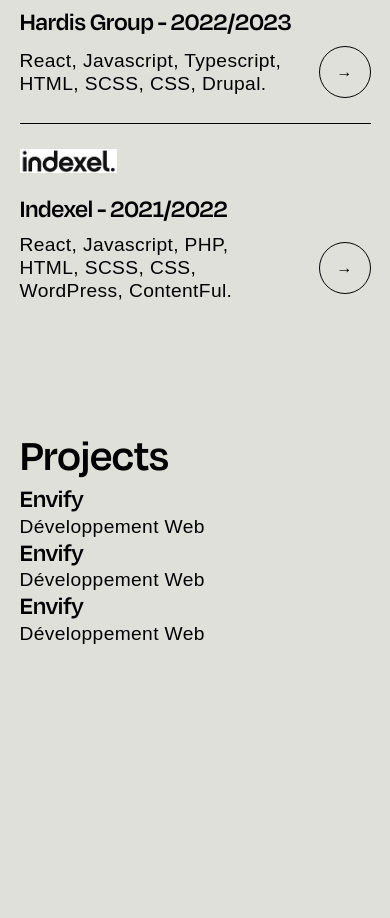
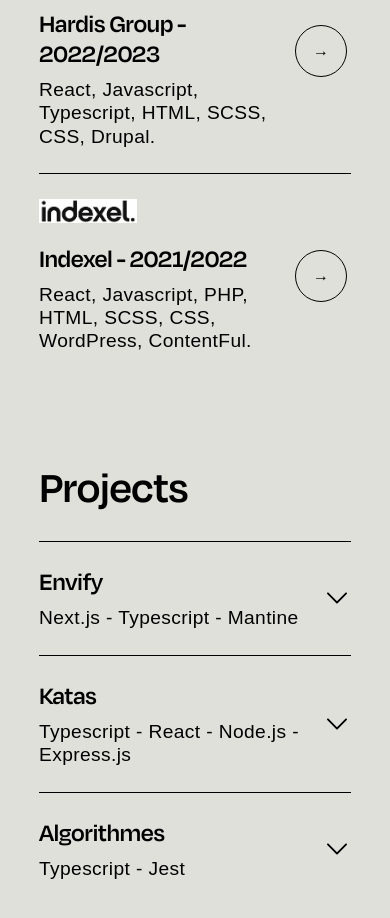
Before and after one commit to Julien-FRA/portfolio, a Next.js app: page / in a window 390 px wide. Shown: the part 1080-1998 px from the top of the page. Before the commit the page ends 1809 px from the top, so only its background shows below. Built offline with nearby package versions, Linux system fonts and the light colour scheme; a web font is replaced by a local one.

Commit message:
add project block

```diff
--- a/src/app/page.tsx
+++ b/src/app/page.tsx
@@ -36,7 +36,45 @@
           },
         ]}
       />
-      <List />
+      <List
+        title={"Projects"}
+        items={[
+          {
+            subtitle: "Envify",
+            caption: "Next.js - Typescript - Mantine",
+            content: `Application Saas qui a pour objectif la configuration
+                d’instances cloud. Développement de la partie front-end en
+                Next.js. Utilisation de fetch et react-query pour nos différents
+                appels API. NextAuth pour la gestion de l’authentification.
+                Implémentation de Typescript pour le typage des variables,
+                constantes, props... Mantine pour la partie UI de l’application.
+                Hooks personnalisés pour la gestion des formulaires. Mise en
+                place de tests avec Jest. Création et test des composants avec
+                Storybook.`,
+            href: "/",
+          },
+          {
+            subtitle: "Katas",
+            caption: "Typescript - React - Node.js - Express.js",
+            content: `Création de sites e-commerce et blog. Développement avec
+                Node.js, Typescript et Express.js pour la partie back-end.
+                Architecture MVC. JSON Web Token pour la gestion de
+                l’authentification. Développement avec React et Typescript pour
+                la partie front-end. Utilisation de fetch. Routing avec
+                react-router-dom. Gestion des formulaires avec react-hook-form.`,
+            href: "/",
+          },
+          {
+            subtitle: "Algorithmes",
+            caption: "Typescript - Jest",
+            content: `Résolution de plusieurs algorithmes sur Leetcode avec
+                Typescript. Utilisation des boucles for, while, map()...
+                Conditions if et else... Implémentation de Jest pour tester les
+                algorithmes.`,
+            href: "/",
+          },
+        ]}
+      />
     </>
   );
 }
--- a/src/components/Block/Block.module.scss
+++ b/src/components/Block/Block.module.scss
@@ -12,8 +12,11 @@
   .wrapper {
     max-width: 1600px;
     margin: auto;
-    padding: 0 5vw;
-    width: calc(100vw - 10vw);
+    width: 90vw;
+
+    @media (max-width: 768px) {
+      width: 80vw;
+    }
 
     .blockTitle {
       margin-bottom: 3vh;
@@ -32,6 +35,7 @@
         width: 100%;
         border-top: 1px solid colors.$black;
         padding: 3vh 0;
+        position: relative;
 
         figure {
           width: 25vw;
@@ -49,6 +53,11 @@
         h3 {
           width: 100%;
           margin-bottom: 1vh;
+
+          @media (max-width: 768px) {
+            width: 75%;
+            margin-right: 2vw;
+          }
         }
 
         p {
@@ -57,7 +66,8 @@
         }
 
         a {
-          position: relative;
+          position: absolute;
+          right: 1vw;
           width: 50px;
           height: 50px;
           border: 1px solid colors.$black;
--- a/src/components/Hero/Hero.module.scss
+++ b/src/components/Hero/Hero.module.scss
@@ -5,22 +5,21 @@
   display: flex;
   flex-direction: column;
   align-items: center;
-  min-height: calc(100vh - (10vh + 4px));
+  min-height: calc(100vh - (10vh + 2px));
   border-bottom: 2px solid colors.$black;
 
   @media (min-width: 768px) {
     justify-content: center;
-    min-height: calc(100vh - (6vh + 4px));
+    min-height: calc(100vh - (6vh + 2px));
   }
 
   .wrapper {
     margin: auto;
     max-width: 1600px;
-    padding: 20vh 5vw 10vh;
-    width: calc(100vw - 10vw);
+    width: 90vw;
 
-    @media (min-width: 768px) {
-      padding: 10vh 5vw;
+    @media (max-width: 768px) {
+      width: 80vw;
     }
 
     .heroLocation {
--- a/src/components/List/List.module.scss
+++ b/src/components/List/List.module.scss
@@ -1,3 +1,5 @@
+@use "../../styles/colors.scss";
+
 .list {
   margin-top: 10vh;
   margin-bottom: 10vh;
@@ -5,7 +7,83 @@
   .wrapper {
     max-width: 1600px;
     margin: auto;
-    padding: 0 5vw;
-    width: calc(100vw - 10vw);
+    width: 90vw;
+
+    @media (max-width: 768px) {
+      width: 80vw;
+    }
+
+    .ListTitle {
+      margin-bottom: 3vh;
+    }
+
+    ul {
+      .item {
+        position: relative;
+        border-top: 1px solid #000;
+        padding: 3vh 0;
+
+        input {
+          position: absolute;
+          opacity: 0;
+          z-index: -1;
+        }
+
+        .label {
+          position: relative;
+          z-index: 200;
+          cursor: pointer;
+
+          h3 {
+            margin-bottom: 1vh;
+            padding-right: 25px;
+          }
+
+          p {
+            padding-right: 30px;
+          }
+
+          span {
+            content: url("../../assets/images/arrow.svg");
+            position: absolute;
+            top: 50%;
+            right: 1vw;
+            transform: translateY(-50%) rotate(90deg);
+            width: 20px;
+            height: 20px;
+            transition: all 0.25s;
+          }
+        }
+
+        .content {
+          max-height: 0rem;
+          overflow: hidden;
+          transition: all 0.25s;
+
+          a {
+            position: relative;
+            width: fit-content;
+            margin-top: 0.5vh;
+
+            &:hover {
+              background-color: colors.$black;
+              color: colors.$white;
+              transition: 0.25s all;
+            }
+          }
+        }
+
+        input:checked ~ .content {
+          max-height: 20rem;
+          margin-top: 2vh;
+          transition: all 0.25s;
+        }
+
+        input:checked ~ .label > span {
+          transform: translateY(-50%) rotate(-90deg);
+          transition: all 0.25s;
+        }
+      }
+    }
   }
 }
--- a/src/components/List/index.tsx
+++ b/src/components/List/index.tsx
@@ -1,43 +1,36 @@
 import styles from "./List.module.scss";
 
-const List = () => {
+type ListProps = {
+  title: string;
+  items: {
+    subtitle: string;
+    caption: string;
+    content: string;
+    href: string;
+  }[];
+};
+
+const List = ({ title, items }: ListProps) => {
   return (
     <section className={styles.list}>
       <div className={styles.wrapper}>
-        <div className={styles.leftContent}>
-          <figure>
-            <img src="" alt="" />
-          </figure>
-        </div>
-        <div className={styles.rightContent}>
-          <h2>Projects</h2>
-          <ul>
-            <li>
-              <a href="#">
-                <div className={styles.item}>
-                  <h3>Envify</h3>
-                  <p>Développement Web</p>
-                </div>
-              </a>
+        <h2 className={styles.ListTitle}>{title}</h2>
+        <ul>
+          {items.map((item, key) => (
+            <li className={styles.item} key={key}>
+              <input type="checkbox" name="accordion" id={`acc` + key} />
+              <label className={styles.label} htmlFor={`acc` + key}>
+                <h3>{item.subtitle}</h3>
+                <p>{item.caption}</p>
+                <span />
+              </label>
+              <div className={styles.content}>
+                <p className="small">{item.content}</p>
+                <a href={item.href}>Learn more</a>
+              </div>
             </li>
-            <li>
-              <a href="#">
-                <div className={styles.item}>
-                  <h3>Envify</h3>
-                  <p>Développement Web</p>
-                </div>
-              </a>
-            </li>
-            <li>
-              <a href="#">
-                <div className={styles.item}>
-                  <h3>Envify</h3>
-                  <p>Développement Web</p>
-                </div>
-              </a>
-            </li>
-          </ul>
-        </div>
+          ))}
+        </ul>
       </div>
     </section>
   );
--- a/src/styles/typography.scss
+++ b/src/styles/typography.scss
@@ -68,4 +68,8 @@
   &.bold {
     font-family: var(--font-acumin-bold);
   }
+
+  &.small {
+    font-size: 1rem;
+  }
 }
```
Also changed, not shown: src/assets/images/arrow.svg (added).
